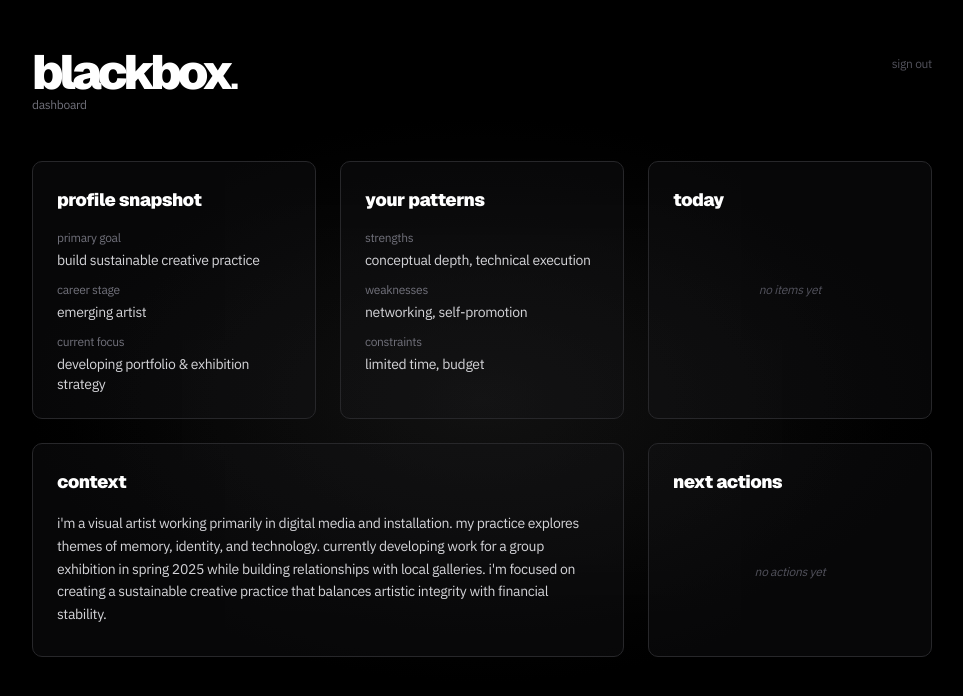
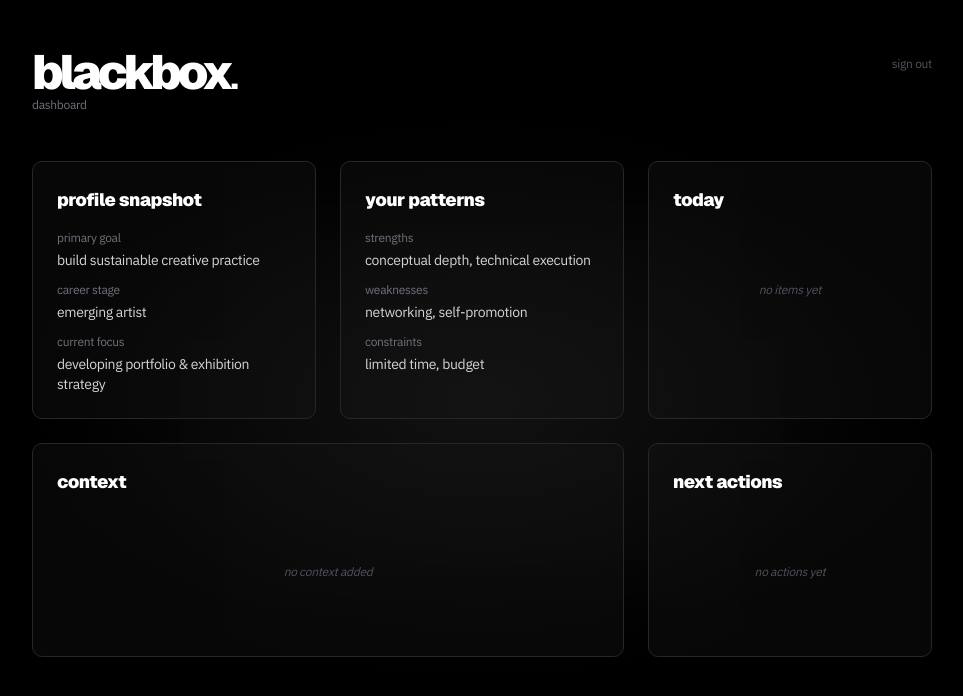
Before and after one commit to ballyboy004/blkbx, a Next.js app: page /dashboard in a window 1280 px wide. Shown: the top 696 px of the page, without its empty margins (158-1121 px from the left). Built offline with nearby package versions, Linux system fonts and the light colour scheme.

Commit message:
feat: empty context card with placeholder text
Show empty state with matching placeholder styling.

#VERCEL_SKIP

Co-authored-by: null <183663682+ballyboy004@users.noreply.github.com>

```diff
--- a/app/dashboard/page.tsx
+++ b/app/dashboard/page.tsx
@@ -95,12 +95,9 @@ export default function DashboardPage() {
             {/* Context Card - Spans 2 columns */}
             <div className="md:col-span-2 bg-zinc-900/30 border border-zinc-800 rounded-lg p-6 space-y-4">
               <h2 className="text-lg font-inter font-black tracking-tight text-white lowercase">context</h2>
-              <p className="text-sm font-mono tracking-tight text-zinc-300 lowercase leading-relaxed">
-                i'm a visual artist working primarily in digital media and installation. my practice explores themes of
-                memory, identity, and technology. currently developing work for a group exhibition in spring 2025 while
-                building relationships with local galleries. i'm focused on creating a sustainable creative practice
-                that balances artistic integrity with financial stability.
-              </p>
+              <div className="flex items-center justify-center min-h-[120px]">
+                <p className="text-xs font-mono tracking-tight text-zinc-600 lowercase italic">no context added</p>
+              </div>
             </div>
 
             {/* Next Actions Card */}
```
